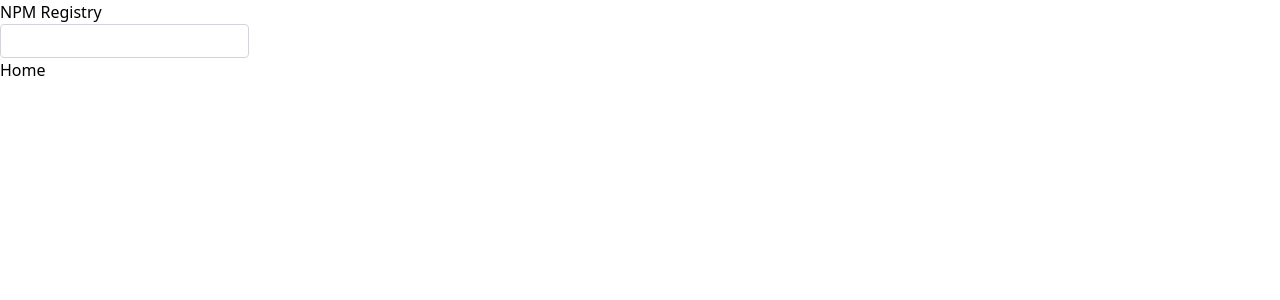
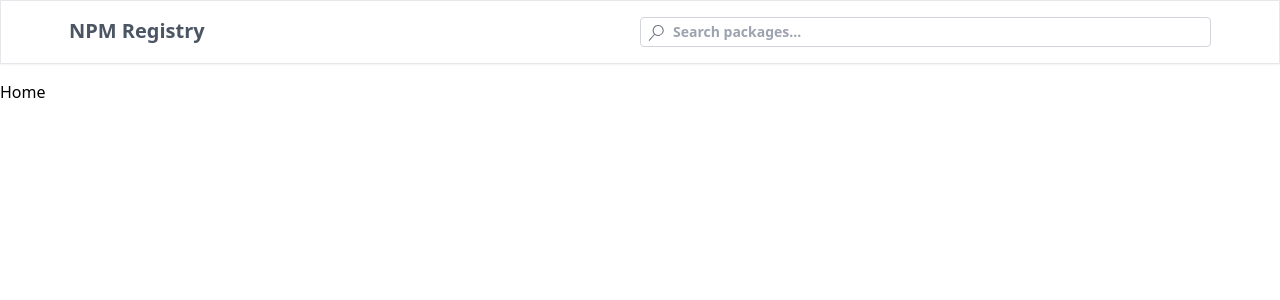
Before and after one commit to bentleyminwa/Registry, a React (Vite) app: page / in a window 1280 px wide. Shown: the top 300 px of the page. Built offline with nearby package versions, Linux system fonts and the light colour scheme.

Commit message:
styled the header component

```diff
--- a/package.json
+++ b/package.json
@@ -12,6 +12,7 @@
   "dependencies": {
     "react": "^18.3.1",
     "react-dom": "^18.3.1",
+    "react-icons": "^5.4.0",
     "react-router-dom": "^7.1.0"
   },
   "devDependencies": {
--- a/src/components/Header.tsx
+++ b/src/components/Header.tsx
@@ -3,9 +3,17 @@
 
 const Header = () => {
   return (
-    <header>
-      <Link to="/">NPM Registry</Link>
-      <SearchInput />
+    <header className="border p-4 shadow-sm mb-4">
+      <div className="grid grid-cols-2 w-11/12 mx-auto">
+        <div>
+          <Link to="/" className="font-bold text-xl text-gray-600">
+            NPM Registry
+          </Link>
+        </div>
+        <div className="w-full">
+          <SearchInput />
+        </div>
+      </div>
     </header>
   );
 };
--- a/src/components/SearchInput.tsx
+++ b/src/components/SearchInput.tsx
@@ -1,4 +1,5 @@
 import { useState } from "react";
+import { VscSearch } from "react-icons/vsc";
 import { useNavigate } from "react-router-dom";
 
 const SearchInput = () => {
@@ -12,12 +13,18 @@
 
   return (
     <form onSubmit={handleSubmit}>
-      <input
-        type="text"
-        value={term}
-        onChange={(e) => setTerm(e.target.value)}
-        className="border border-gray-300 rounded px-2 py-1"
-      />
+      <div className="relative">
+        <div>
+          <VscSearch className="absolute top-0 left-0 mt-2 ml-2 text-gray-500" />
+        </div>
+        <input
+          type="text"
+          value={term}
+          onChange={(e) => setTerm(e.target.value)}
+          className="border border-gray-300 rounded px-2 py-1 w-full pl-8 text-sm text-gray-500 font-semibold outline-none"
+          placeholder="Search packages..."
+        />
+      </div>
     </form>
   );
 };
```
Also changed, not shown: 1 other file (tests, documents, lock files or other folders).
